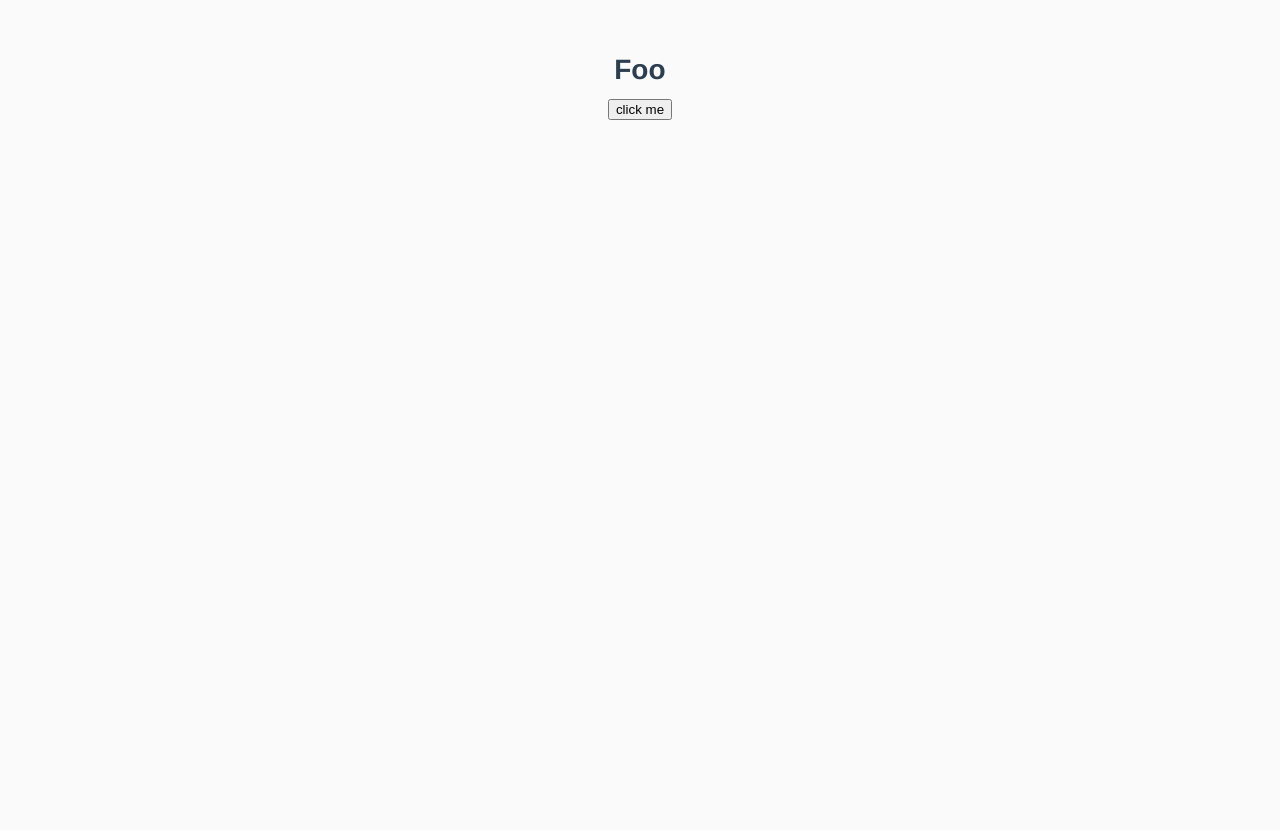
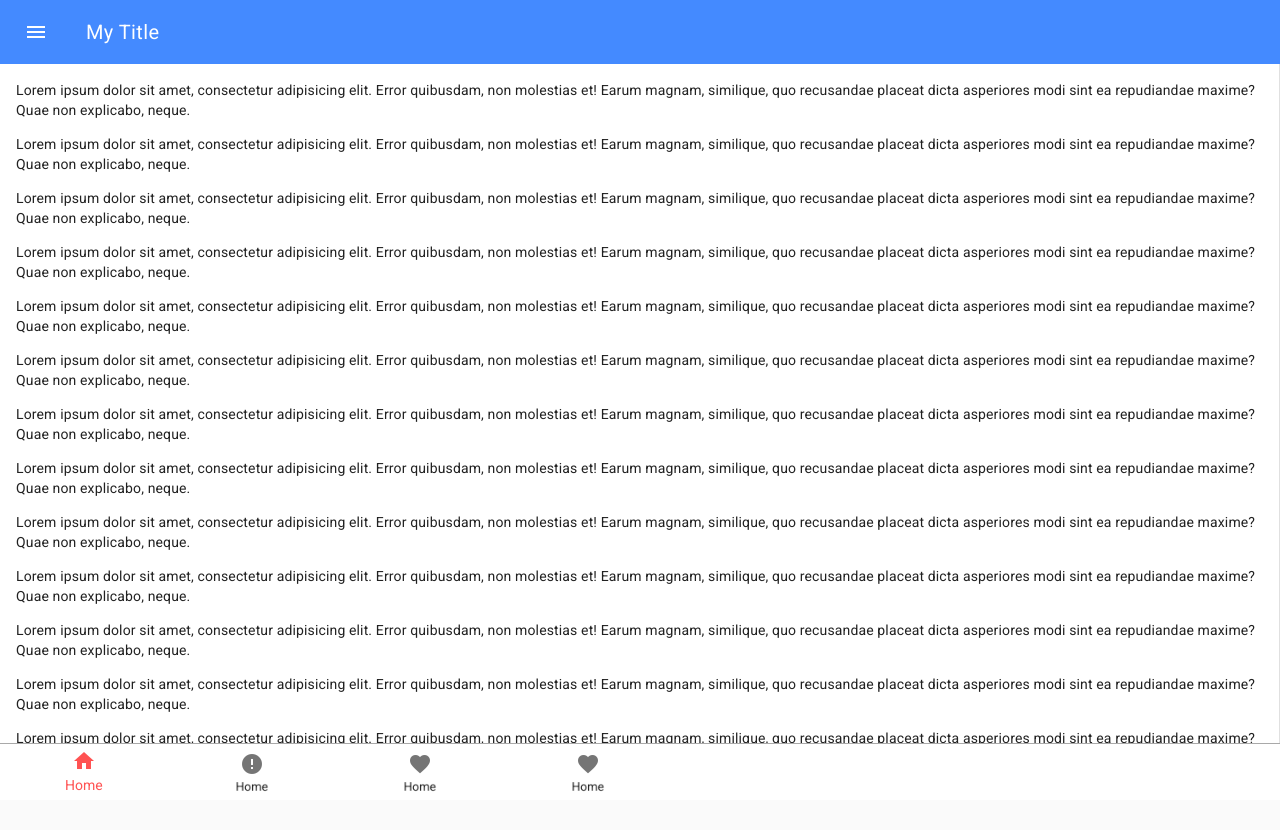
Before and after one commit to baijifeilong/rawsteel-shop, a Vue app in the folder ui/: page /foo in a window 1280 px wide. Shown: the top 830 px of the page. After the commit the page ends 800 px from the top, so only its background shows below. Built offline with nearby package versions, Linux system fonts and the light colour scheme.

Commit message:
Add root layout

```diff
--- a/ui/index.html
+++ b/ui/index.html
@@ -3,7 +3,13 @@
 <head>
   <meta charset="utf-8">
   <title>vue-typescript-starter</title>
+  <meta name="viewport" content="width=device-width,initial-scale=1.0">
   <link rel="stylesheet" href="//fonts.googleapis.com/css?family=Roboto:400,500,700,400italic|Material+Icons">
+  <style>
+    body {
+      height: 100%;
+    }
+  </style>
 </head>
 <body>
 <div id="app"></div>
--- a/ui/src/App.vue
+++ b/ui/src/App.vue
@@ -12,11 +12,12 @@
 
 <style>
   #app {
-    font-family: 'Avenir', Helvetica, Arial, sans-serif;
-    -webkit-font-smoothing: antialiased;
-    -moz-osx-font-smoothing: grayscale;
-    text-align: center;
-    color: #2c3e50;
-    margin-top: 60px;
+    /*font-family: 'Avenir', Helvetica, Arial, sans-serif;*/
+    /*-webkit-font-smoothing: antialiased;*/
+    /*-moz-osx-font-smoothing: grayscale;*/
+    /*text-align: center;*/
+    /*color: #2c3e50;*/
+    /*margin-top: 60px;*/
+    height: 100%;
   }
 </style>
--- a/ui/src/components/Foo.vue
+++ b/ui/src/components/Foo.vue
@@ -1,8 +1,95 @@
 <template>
-
-  <div>
-    <h1>Foo</h1>
-    <button @click="click">click me</button>
+  <div class="page-container">
+    <md-app md-waterfall md-mode="reveal">
+      <md-app-toolbar class="md-primary">
+        <md-button class="md-icon-button" @click="menuVisible=!menuVisible">
+          <md-icon>menu</md-icon>
+        </md-button>
+        <span class="md-title">My Title</span>
+      </md-app-toolbar>
+      <md-app-drawer :md-active.sync="menuVisible">
+        <md-toolbar class="md-transparent" md-elevation="0">Navigation</md-toolbar>
+        <md-list>
+          <md-list-item>
+            <md-icon>move_to_inbox</md-icon>
+            <span class="md-list-item-text">Inbox</span>
+          </md-list-item>
+          <md-list-item>
+            <md-icon>send</md-icon>
+            <span class="md-list-item-text">SendMail</span>
+          </md-list-item>
+          <md-list-item>
+            <md-icon>delete</md-icon>
+            <span class="md-list-item-text">Trash</span>
+          </md-list-item>
+          <md-list-item>
+            <md-icon>error</md-icon>
+            <span class="md-list-item-text">Spam</span>
+          </md-list-item>
+        </md-list>
+      </md-app-drawer>
+      <md-app-content>
+        <p>Lorem ipsum dolor sit amet, consectetur adipisicing elit. Error quibusdam, non molestias et! Earum magnam,
+          similique, quo recusandae placeat dicta asperiores modi sint ea repudiandae maxime? Quae non explicabo,
+          neque.</p>
+        <p>Lorem ipsum dolor sit amet, consectetur adipisicing elit. Error quibusdam, non molestias et! Earum magnam,
+          similique, quo recusandae placeat dicta asperiores modi sint ea repudiandae maxime? Quae non explicabo,
+          neque.</p>
+        <p>Lorem ipsum dolor sit amet, consectetur adipisicing elit. Error quibusdam, non molestias et! Earum magnam,
+          similique, quo recusandae placeat dicta asperiores modi sint ea repudiandae maxime? Quae non explicabo,
+          neque.</p>
+        <p>Lorem ipsum dolor sit amet, consectetur adipisicing elit. Error quibusdam, non molestias et! Earum magnam,
+          similique, quo recusandae placeat dicta asperiores modi sint ea repudiandae maxime? Quae non explicabo,
+          neque.</p>
+        <p>Lorem ipsum dolor sit amet, consectetur adipisicing elit. Error quibusdam, non molestias et! Earum magnam,
+          similique, quo recusandae placeat dicta asperiores modi sint ea repudiandae maxime? Quae non explicabo,
+          neque.</p>
+        <p>Lorem ipsum dolor sit amet, consectetur adipisicing elit. Error quibusdam, non molestias et! Earum magnam,
+          similique, quo recusandae placeat dicta asperiores modi sint ea repudiandae maxime? Quae non explicabo,
+          neque.</p>
+        <p>Lorem ipsum dolor sit amet, consectetur adipisicing elit. Error quibusdam, non molestias et! Earum magnam,
+          similique, quo recusandae placeat dicta asperiores modi sint ea repudiandae maxime? Quae non explicabo,
+          neque.</p>
+        <p>Lorem ipsum dolor sit amet, consectetur adipisicing elit. Error quibusdam, non molestias et! Earum magnam,
+          similique, quo recusandae placeat dicta asperiores modi sint ea repudiandae maxime? Quae non explicabo,
+          neque.</p>
+        <p>Lorem ipsum dolor sit amet, consectetur adipisicing elit. Error quibusdam, non molestias et! Earum magnam,
+          similique, quo recusandae placeat dicta asperiores modi sint ea repudiandae maxime? Quae non explicabo,
+          neque.</p>
+        <p>Lorem ipsum dolor sit amet, consectetur adipisicing elit. Error quibusdam, non molestias et! Earum magnam,
+          similique, quo recusandae placeat dicta asperiores modi sint ea repudiandae maxime? Quae non explicabo,
+          neque.</p>
+        <p>Lorem ipsum dolor sit amet, consectetur adipisicing elit. Error quibusdam, non molestias et! Earum magnam,
+          similique, quo recusandae placeat dicta asperiores modi sint ea repudiandae maxime? Quae non explicabo,
+          neque.</p>
+        <p>Lorem ipsum dolor sit amet, consectetur adipisicing elit. Error quibusdam, non molestias et! Earum magnam,
+          similique, quo recusandae placeat dicta asperiores modi sint ea repudiandae maxime? Quae non explicabo,
+          neque.</p>
+        <p>Lorem ipsum dolor sit amet, consectetur adipisicing elit. Error quibusdam, non molestias et! Earum magnam,
+          similique, quo recusandae placeat dicta asperiores modi sint ea repudiandae maxime? Quae non explicabo,
+          neque.</p>
+        <p>Lorem ipsum dolor sit amet, consectetur adipisicing elit. Error quibusdam, non molestias et! Earum magnam,
+          similique, quo recusandae placeat dicta asperiores modi sint ea repudiandae maxime? Quae non explicabo,
+          neque.</p>
+        <p>Lorem ipsum dolor sit amet, consectetur adipisicing elit. Error quibusdam, non molestias et! Earum magnam,
+          similique, quo recusandae placeat dicta asperiores modi sint ea repudiandae maxime? Quae non explicabo,
+          neque.</p>
+        <p>Lorem ipsum dolor sit amet, consectetur adipisicing elit. Error quibusdam, non molestias et! Earum magnam,
+          similique, quo recusandae placeat dicta asperiores modi sint ea repudiandae maxime? Quae non explicabo,
+          neque.</p>
+        <p>Lorem ipsum dolor sit amet, consectetur adipisicing elit. Error quibusdam, non molestias et! Earum magnam,
+          similique, quo recusandae placeat dicta asperiores modi sint ea repudiandae maxime? Quae non explicabo,
+          neque.</p>
+      </md-app-content>
+    </md-app>
+    <div class="phone-viewport">
+      <md-bottom-bar class="md-accent">
+        <md-bottom-bar-item md-label="Home" md-icon="home"></md-bottom-bar-item>
+        <md-bottom-bar-item md-label="Home" md-icon="error"></md-bottom-bar-item>
+        <md-bottom-bar-item md-label="Home" md-icon="favorite"></md-bottom-bar-item>
+        <md-bottom-bar-item md-label="Home" md-icon="favorite"></md-bottom-bar-item>
+      </md-bottom-bar>
+    </div>
   </div>
 </template>
 
@@ -12,6 +99,9 @@
 
   export default {
     name: "Foo",
+    data: () => ({
+      menuVisible: false
+    }),
     methods: {
       click() {
         console.log("clicked");
@@ -23,6 +113,19 @@
   }
 </script>
 
-<style scoped>
+<style scoped lang="less">
+  .page-container {
+    height: 100%;
+    display: flex;
+    flex-direction: column;
 
+    .md-app {
+      flex-grow: 1;
+      border-bottom: 1px solid darkgray;
+
+      .md-drawer {
+        width: 180px;
+      }
+    }
+  }
 </style>
--- a/ui/src/components/Home.vue
+++ b/ui/src/components/Home.vue
@@ -1,7 +1,9 @@
 <template>
   <div>
     <h1>Home</h1>
+    <span>
     This is {{ user }}
+    </span>
   </div>
 </template>
 
--- /dev/null
+++ b/ui/src/components/Root.vue
@@ -0,0 +1,70 @@
+<template>
+  <div class="page-container">
+    <md-app md-waterfall md-mode="reveal">
+      <md-app-toolbar class="md-primary">
+        <md-button class="md-icon-button" @click="menuVisible=!menuVisible">
+          <md-icon>menu</md-icon>
+        </md-button>
+        <span class="md-title">My Title</span>
+      </md-app-toolbar>
+      <md-app-drawer :md-active.sync="menuVisible">
+        <md-toolbar class="md-transparent" md-elevation="0">Navigation</md-toolbar>
+        <md-list>
+          <md-list-item>
+            <md-icon>move_to_inbox</md-icon>
+            <span class="md-list-item-text">Inbox</span>
+          </md-list-item>
+          <md-list-item>
+            <md-icon>send</md-icon>
+            <span class="md-list-item-text">SendMail</span>
+          </md-list-item>
+          <md-list-item>
+            <md-icon>delete</md-icon>
+            <span class="md-list-item-text">Trash</span>
+          </md-list-item>
+          <md-list-item>
+            <md-icon>error</md-icon>
+            <span class="md-list-item-text">Spam</span>
+          </md-list-item>
+        </md-list>
+      </md-app-drawer>
+      <md-app-content>
+        <router-view/>
+      </md-app-content>
+    </md-app>
+    <div class="phone-viewport">
+      <md-bottom-bar class="md-accent">
+        <md-bottom-bar-item md-label="Home" md-icon="home"></md-bottom-bar-item>
+        <md-bottom-bar-item md-label="Home" md-icon="error"></md-bottom-bar-item>
+        <md-bottom-bar-item md-label="Home" md-icon="favorite"></md-bottom-bar-item>
+        <md-bottom-bar-item md-label="Home" md-icon="favorite"></md-bottom-bar-item>
+      </md-bottom-bar>
+    </div>
+  </div>
+</template>
+
+<script lang="ts">
+  export default {
+    name: "AppLayout",
+    data: () => ({
+      menuVisible: false
+    }),
+  }
+</script>
+
+<style scoped lang="less">
+  .page-container {
+    height: 100%;
+    display: flex;
+    flex-direction: column;
+
+    .md-app {
+      flex-grow: 1;
+      border-bottom: 1px solid darkgray;
+
+      .md-drawer {
+        width: 180px;
+      }
+    }
+  }
+</style>
--- a/ui/src/router/index.ts
+++ b/ui/src/router/index.ts
@@ -4,6 +4,7 @@ import Home from '@/components/Home.vue'
 import NotFound from '@/components/NotFound.vue'
 import Login from '@/components/Login.vue'
 import Foo from '@/components/Foo.vue'
+import Root from '@/components/Root.vue'
 
 Vue.use(Router);
 
@@ -26,8 +27,16 @@ export default new Router({
       redirect: '/404'
     }, {
       path: '/',
-      name: 'home',
-      component: Home
+      name: 'root',
+      component: Root,
+      redirect: '/index',
+      children: [
+        {
+          path: '/index',
+          name: 'home',
+          component: Home
+        }
+      ]
     }
   ]
 })
```
